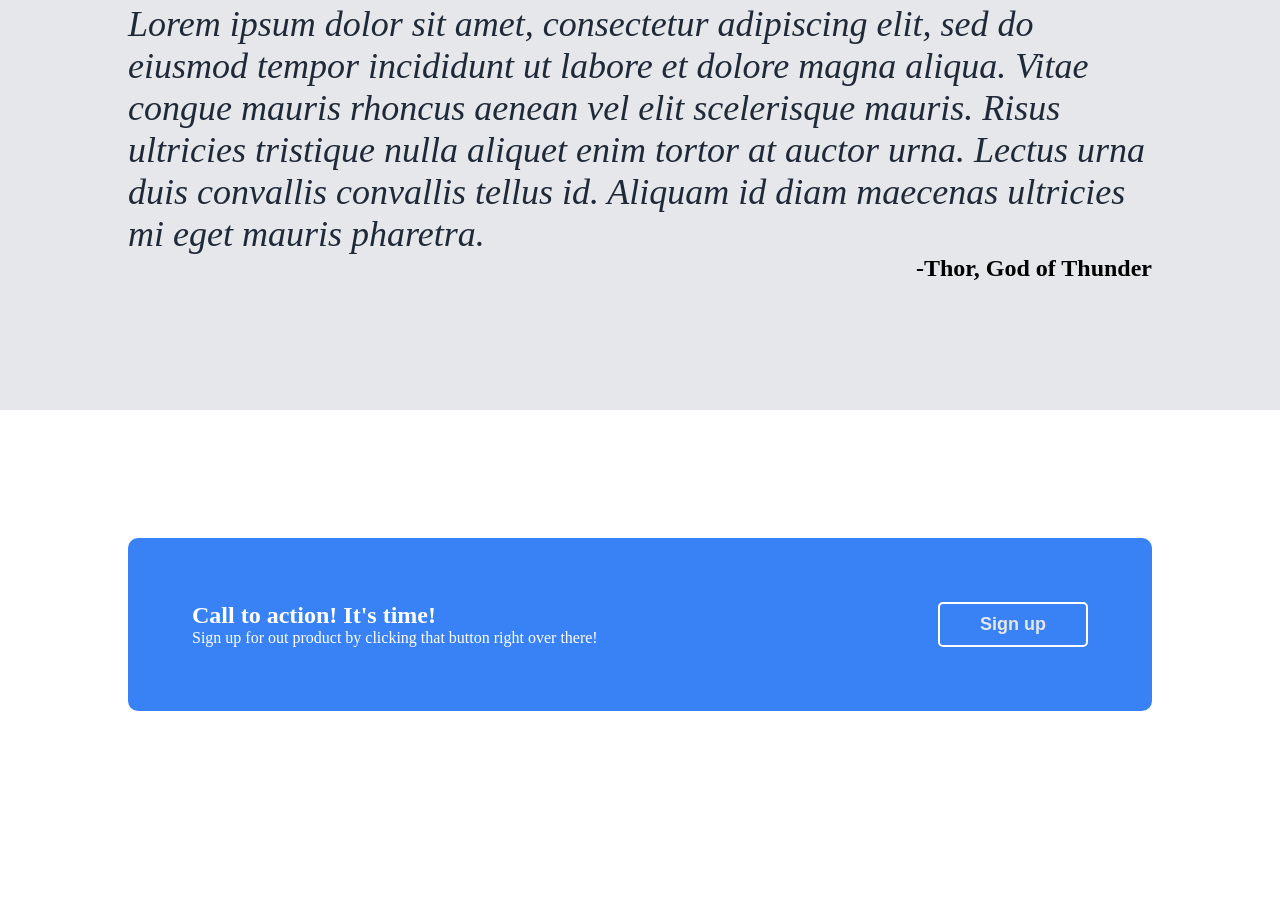
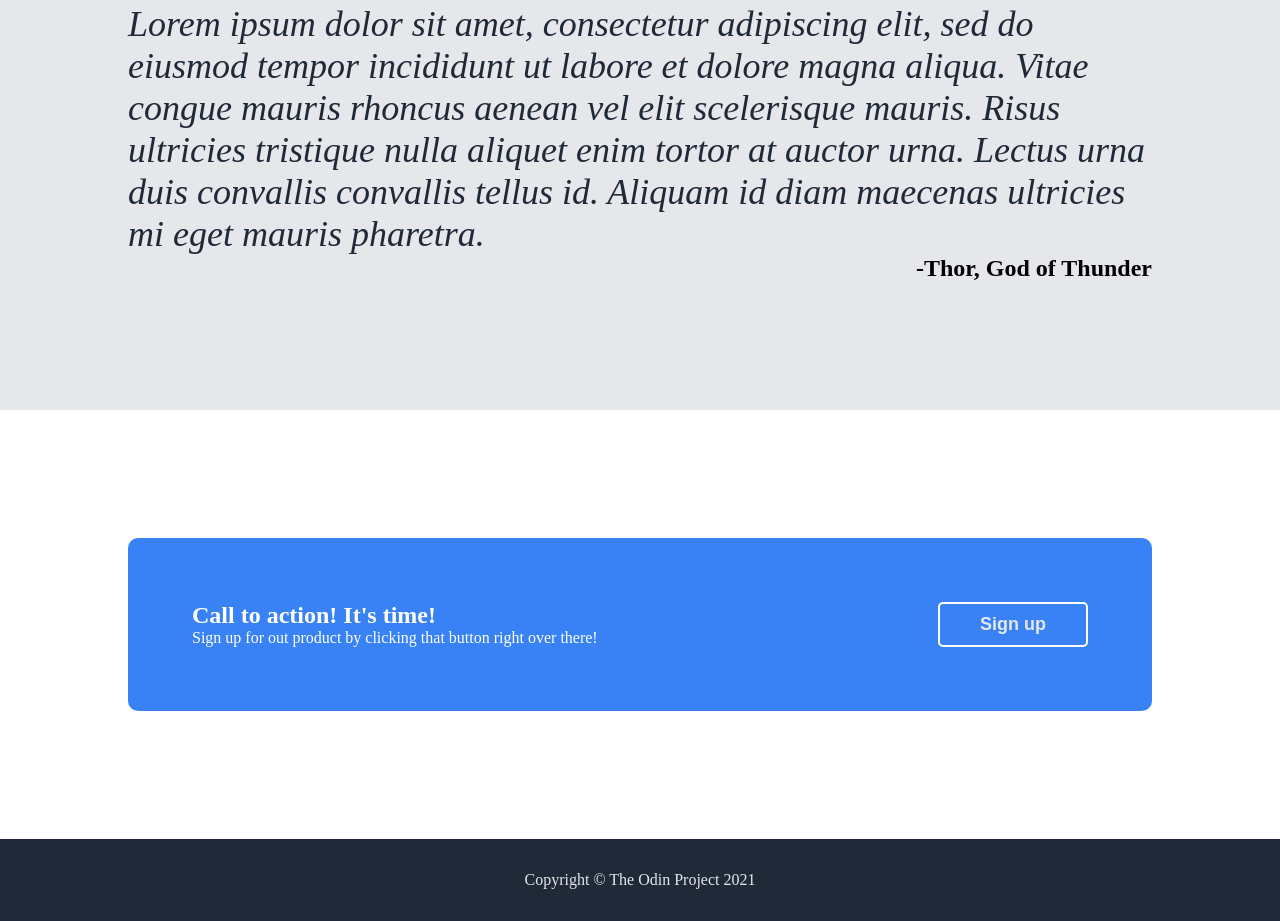
Before and after one commit to jason89521/odin-landing-page, a plain HTML site: page index.html in a window 1280 px wide. Shown: the part 1262-2183 px from the top of the page. Before the commit the page ends 2101 px from the top, so only its background shows below. Drawn offline with Linux system fonts and the light colour scheme.

Commit message:
footer complete

```diff
--- a/index.html
+++ b/index.html
@@ -81,7 +81,9 @@
         </div>
     </div>
 
-    <div class="footer"></div>
+    <div class="footer">
+        Copyright &copy; The Odin Project 2021
+    </div>
 </body>
 
 </html>
--- a/style.css
+++ b/style.css
@@ -154,3 +154,11 @@ button{
     color: white;
     font-size: 16px;
 }
+
+/* footer */
+.footer{
+    background-color: #1F2937;
+    color: #E5E7EB;
+    text-align: center;
+    padding: 32px;
+}
```
